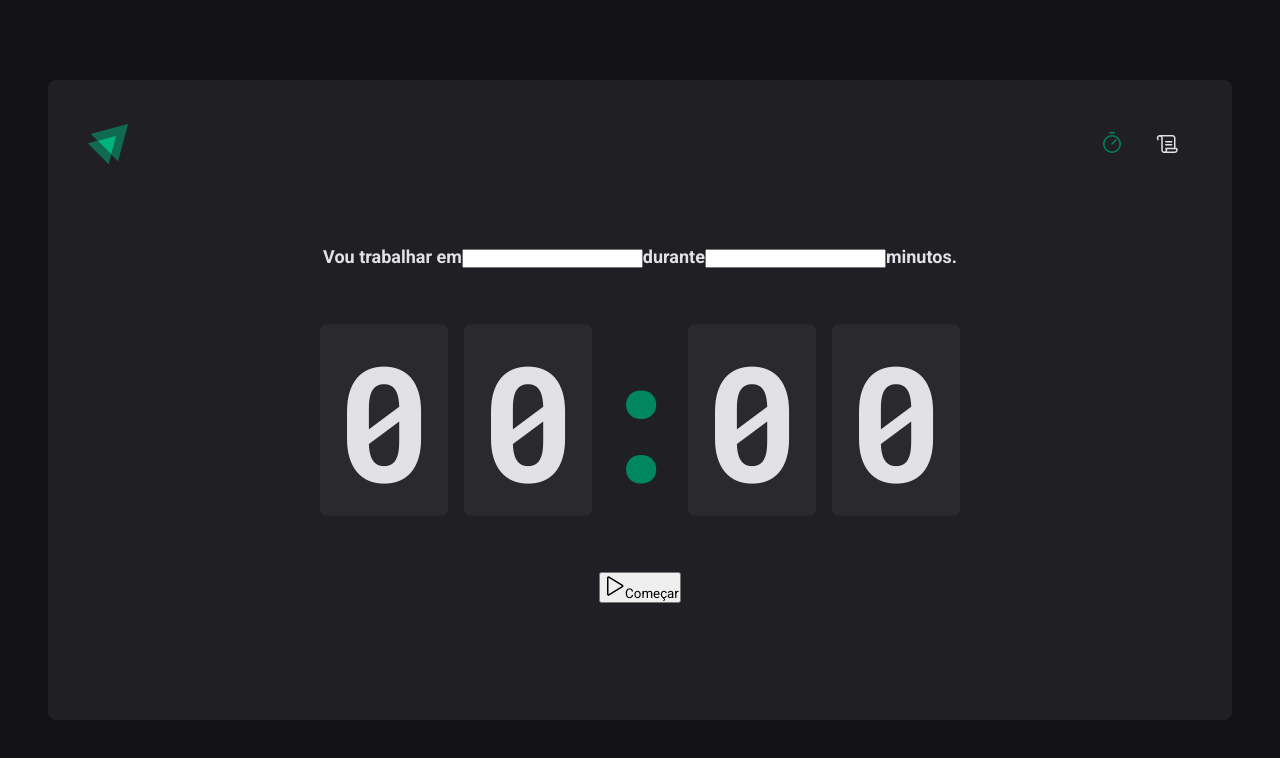
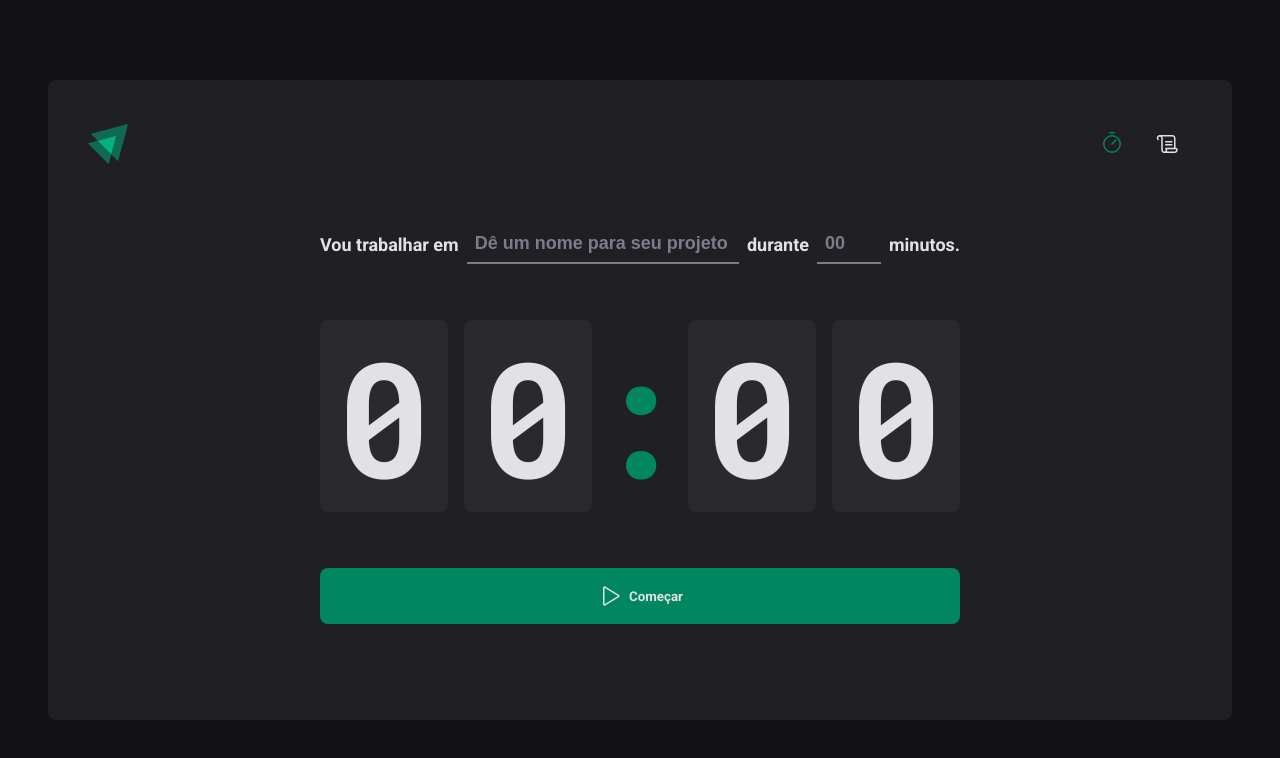
Before and after one commit to Bilusca/react-timer, a React (Vite) app: page / in a window 1280 px wide. Shown: the top 758 px of the page. Built offline with nearby package versions, Linux system fonts and the light colour scheme.

Commit message:
chore: stylizing form 2

```diff
--- a/src/pages/Home/index.tsx
+++ b/src/pages/Home/index.tsx
@@ -3,20 +3,33 @@
   CountdownContainer,
   FormContainer,
   HomeContainer,
+  MinutesAmountInput,
   Separator,
+  StartCountdownButton,
+  TaskInput,
 } from './styles'
 
 export function Home() {
   return (
     <HomeContainer>
-      <FormContainer action="">
-        <div>
+      <form action="">
+        <FormContainer>
           <label htmlFor="task">Vou trabalhar em</label>
-          <input id="task" type="text" />
+          <TaskInput
+            id="task"
+            type="text"
+            placeholder="Dê um nome para seu projeto"
+          />
+
           <label htmlFor="minutesAmount">durante</label>
-          <input type="number" name="" id="minutesAmount" />
+          <MinutesAmountInput
+            type="number"
+            name=""
+            id="minutesAmount"
+            placeholder="00"
+          />
           <span>minutos.</span>
-        </div>
+        </FormContainer>
 
         <CountdownContainer>
           <span>0</span>
@@ -26,11 +39,11 @@
           <span>0</span>
         </CountdownContainer>
 
-        <button type="submit">
+        <StartCountdownButton type="submit">
           <Play size={24} />
           Começar
-        </button>
-      </FormContainer>
+        </StartCountdownButton>
+      </form>
     </HomeContainer>
   )
 }
--- a/src/pages/Home/styles.ts
+++ b/src/pages/Home/styles.ts
@@ -16,7 +16,7 @@
   }
 `
 
-export const FormContainer = styled.form`
+export const FormContainer = styled.div`
   width: 100%;
 
   display: flex;
@@ -27,6 +27,34 @@
   font-size: 1.125rem;
   font-weight: bold;
   flex-wrap: wrap;
+`
+
+const BaseInput = styled.input`
+  background: transparent;
+  height: 2.5rem;
+  border: 0;
+  border-bottom: 2px solid ${({ theme }) => theme['gray-500']};
+  font-weight: bold;
+  font-size: 1.125rem;
+  padding: 0 0.5rem;
+  color: ${({ theme }) => theme['gray-100']};
+
+  &:focus {
+    box-shadow: none;
+    border-color: ${({ theme }) => theme['green-500']};
+  }
+
+  &::placeholder {
+    color: ${({ theme }) => theme['gray-500']};
+  }
+`
+
+export const TaskInput = styled(BaseInput)`
+  flex: 1;
+`
+
+export const MinutesAmountInput = styled(BaseInput)`
+  width: 4rem;
 `
 
 export const CountdownContainer = styled.div`
@@ -54,3 +82,30 @@
   display: flex;
   justify-content: center;
 `
+
+export const StartCountdownButton = styled.button`
+  width: 100%;
+  border: 0;
+  padding: 1rem;
+  border-radius: 8px;
+
+  display: flex;
+  align-items: center;
+  justify-content: center;
+
+  gap: 0.5rem;
+  font-weight: bold;
+  cursor: pointer;
+
+  background: ${({ theme }) => theme['green-500']};
+  color: ${({ theme }) => theme['gray-100']};
+
+  &:disabled {
+    opacity: 0.7;
+    cursor: not-allowed;
+  }
+
+  &:not(:disabled):hover {
+    background: ${({ theme }) => theme['green-700']};
+  }
+`
```
